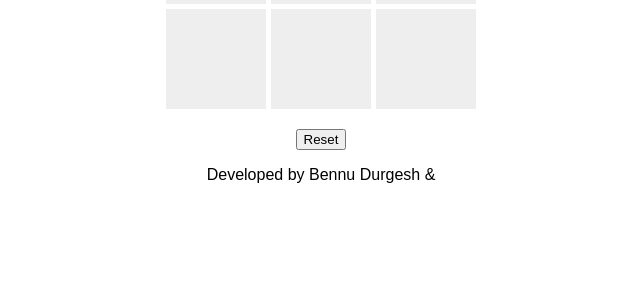
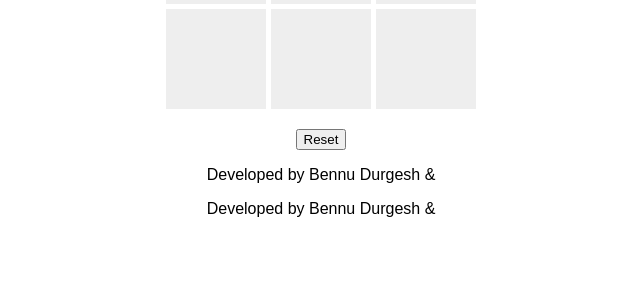
Before and after one commit to Durgesh177/AI_ProblemSolving_-RA2411026050065-, a Flask app: page / in a window 1280 px wide. Shown: the part 269-569 px from the top of the page, without its empty margins (319-959 px from the left). Run offline with Flask 3, Linux system fonts and the light colour scheme.

Commit message:
Update index.html

```diff
--- a/Problem2_TicTacToe/templates/index.html
+++ b/Problem2_TicTacToe/templates/index.html
@@ -48,3 +48,6 @@ render(["","","","","","","","",""]);
 </body>
 </html>
 <p>Developed by Bennu Durgesh & <Neeraj></p>
+</body>
+</html>
+<p>Developed by Bennu Durgesh & <Neeraj></p>
```
